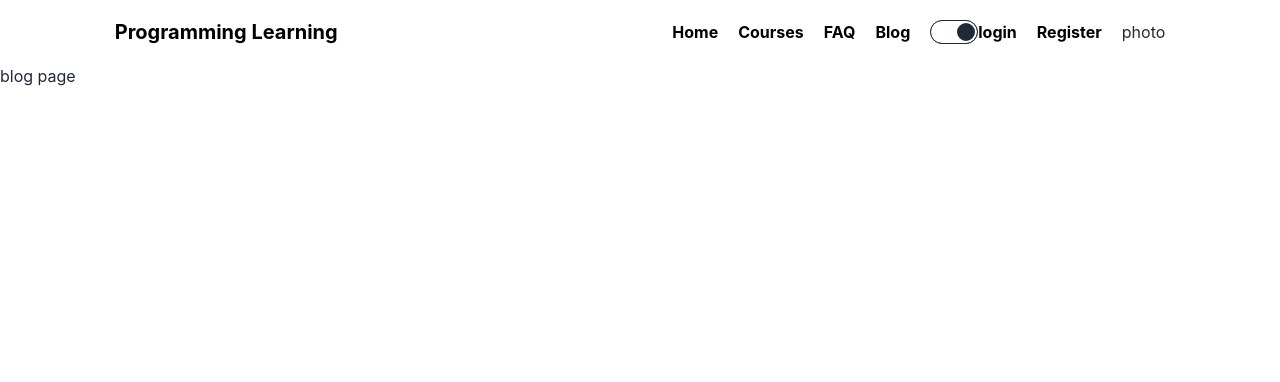
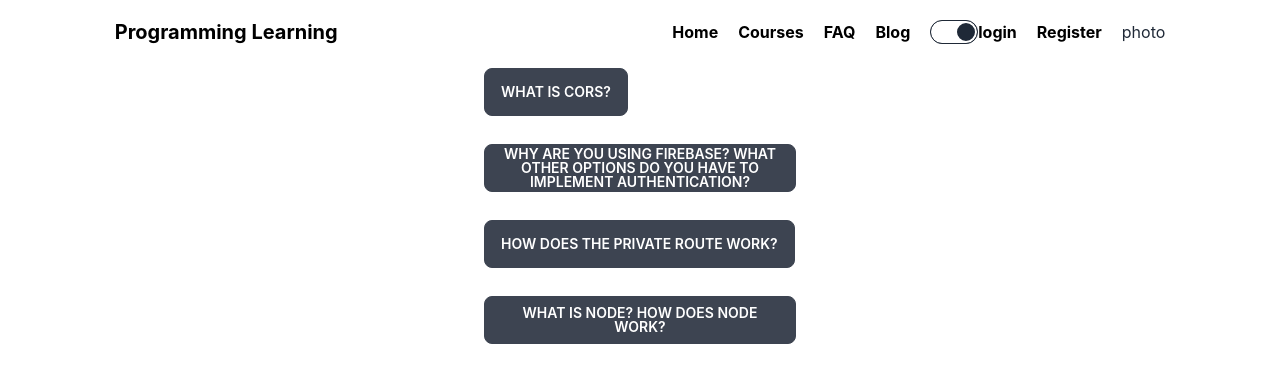
Before and after one commit to humayonitbd/React-Cources-Client-Project, a React (Create React App) app: page /blog in a window 1280 px wide. Shown: the top 382 px of the page. Built offline with nearby package versions, Linux system fonts and the light colour scheme; no server answers.

Commit message:
readme file some details add

```diff
--- a/src/Pages/Blog/Blog.js
+++ b/src/Pages/Blog/Blog.js
@@ -2,8 +2,44 @@ import React from 'react';
 
 const Blog = () => {
     return (
-        <div>
-            <h3>blog page</h3>
+        <div className='lg:w-3/12 md:w-3/12 mx-auto'>
+           <div className="dropdown mb-5">
+            <label tabIndex={0} className="btn m-1">what is cors?</label>
+            <ul tabIndex={0} className="dropdown-content menu p-2 shadow bg-base-100 rounded-box w-52">
+                <p>Cross-Origin Resource Sharing (CORS) is an HTTP-header based mechanism that allows a server to indicate any origins (domain, scheme, or port) other than its own from which a browser should permit loading resources. CORS also relies on a mechanism by which browsers make a "preflight" request to the server hosting the cross-origin resource, in order to check that the server will permit the actual request. In that preflight, the browser sends headers that indicate the HTTP method and headers that will be used in the actual request. </p>
+
+            </ul>
+            </div>
+           <div className="dropdown mb-5">
+            <label tabIndex={0} className="btn m-1">Why are you using firebase? What other options do you have to implement authentication?</label>
+            <ul tabIndex={0} className="dropdown-content menu p-2 shadow bg-base-100 rounded-box w-52">
+                <p>Firebase's easy-to-use SDK, ready-made UI libraries, and backend services, it is possible to set up the whole authentication process in just a couple of minutes. Firebase allows users to authenticate with their phone number, email, Google, and Facebook accounts (more options can be found here)</p>
+                <li>1: Google Analytics For Firebase</li>
+                <li>2: Realtime Database & Firestore</li>
+                <li>3:Authentication</li>
+                <li>4: Crashlytics</li>
+                <li>5: Free Use of Dynamic Links</li>
+                <p>Firebase Authentication provides backend services, easy-to-use SDKs, and ready-made UI libraries to authenticate users to your app. It supports authentication using passwords, phone numbers, popular federated identity providers like Google, Facebook and Twitter, and more.</p>
+
+            </ul>
+            </div>
+           <div className="dropdown mb-5">
+            <label tabIndex={0} className="btn m-1">How does the private route work?</label>
+            <ul tabIndex={0} className="dropdown-content menu p-2 shadow bg-base-100 rounded-box w-52">
+                <p>The react private route component renders child components ( children ) if the user is logged in. If not logged in the user is redirected to the /login page with the return url passed in the location state property..The private route component is similar to the public route, the only change is that redirect URL and authenticate condition. If the user is not authenticated he will be redirected to the login page and the user can only access the authenticated routes If he is authenticated (Logged in)</p>
+
+
+            </ul>
+            </div>
+           <div className="dropdown mb-5">
+            <label tabIndex={0} className="btn m-1">What is Node? How does Node work?</label>
+            <ul tabIndex={0} className="dropdown-content menu p-2 shadow bg-base-100 rounded-box w-52">
+                <p>It is a used as backend service where javascript works on the server-side of the application. This way javascript is used on both frontend and backend. Node. js runs on chrome v8 engine which converts javascript code into machine code, it is highly scalable, lightweight, fast, and data-intensive</p>
+                <p>Node is completely event-driven. Basically the server consists of one thread processing one event after another. A new request coming in is one kind of event. The server starts processing it and when there is a blocking IO operation, it does not wait until it completes and instead registers a callback function</p>
+
+
+            </ul>
+            </div>
         </div>
     );
 };
--- a/src/Shared/Header/Header.js
+++ b/src/Shared/Header/Header.js
@@ -1,9 +1,10 @@
 
-import { useContext } from 'react';
+import { useContext, useState } from 'react';
 import toast from 'react-hot-toast';
 import { Link } from 'react-router-dom';
 import { AuthContext } from '../../AuthProvider/AuthProvider';
 import { FaBars, FaFacebook } from 'react-icons/fa';
+
 
 const Header = () => {
     const {user, logOutHandler} = useContext(AuthContext)
@@ -61,6 +62,7 @@ const Header = () => {
                 </div>
                 </div>
         </div>
+
     );
 };
 
```
Also changed, not shown: 1 other file (tests, documents, lock files or other folders).
